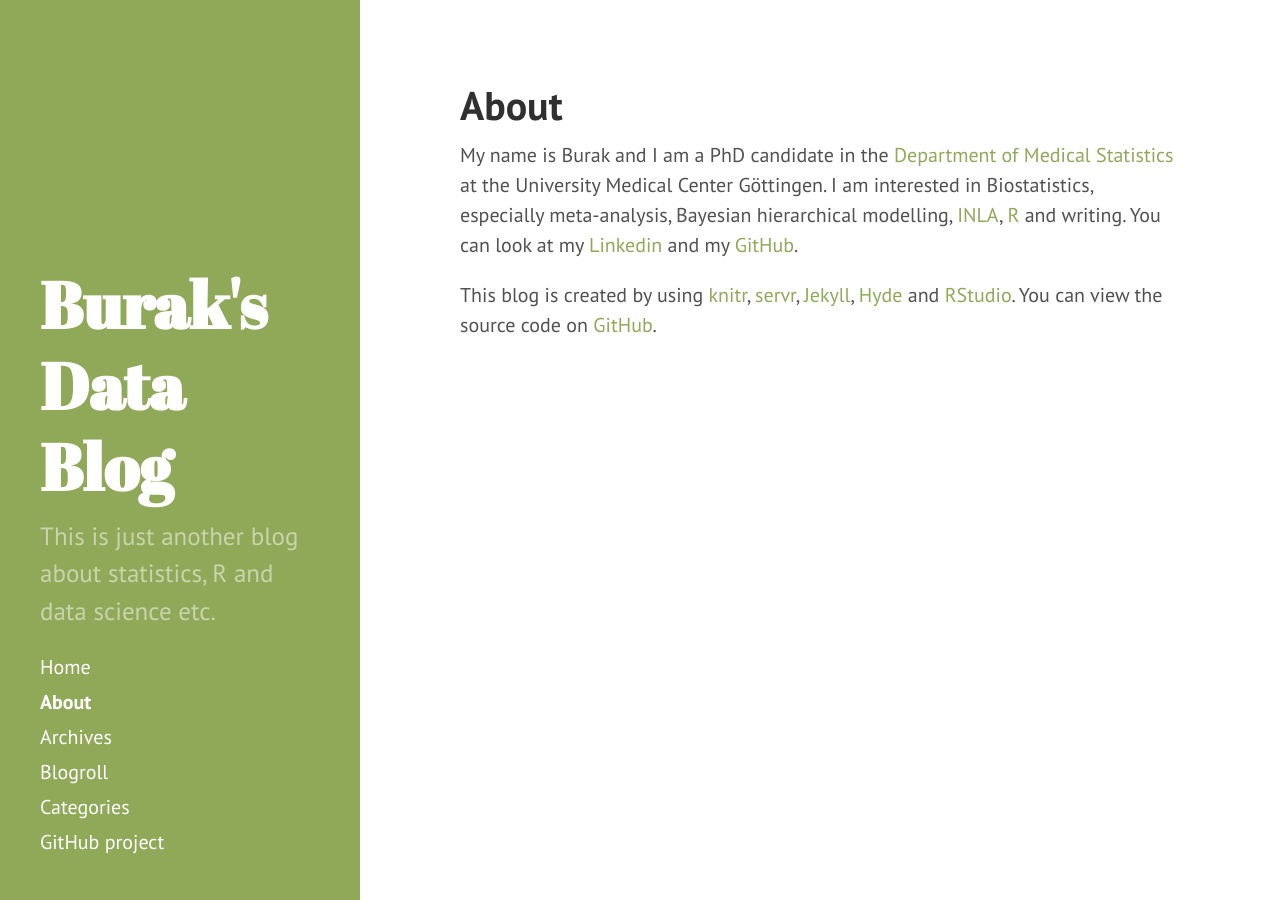
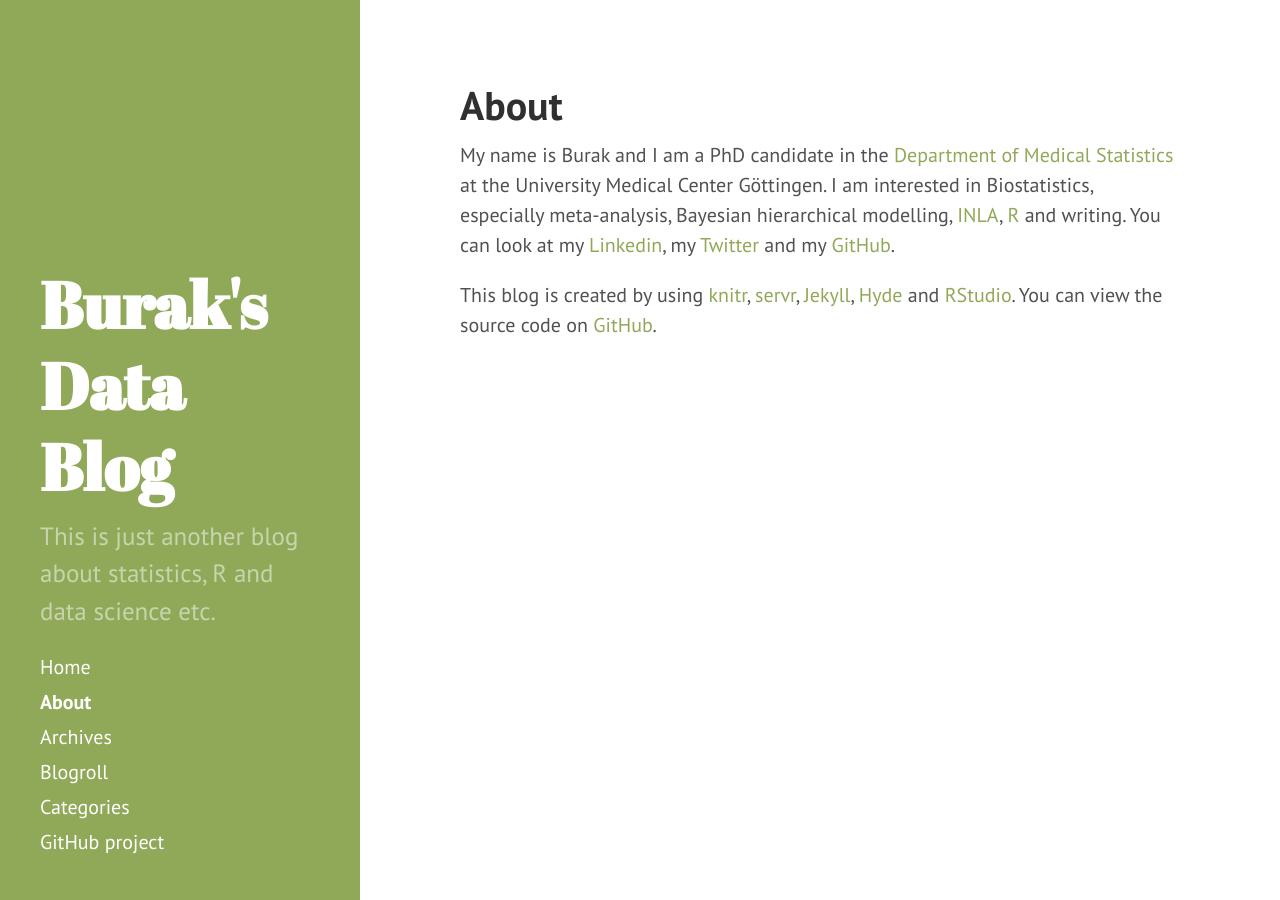
Before and after one commit to gunhanb/blog, a Jekyll site: the page built from about.md, in a window 1280 px wide. Built offline with Jekyll 4.4.1, drawn with Linux system fonts in a browser that asks for light colours; comment, search, counter and statistics services are not loaded.

Commit message:
twitter added

```diff
--- a/about.md
+++ b/about.md
@@ -4,7 +4,7 @@
 ---
 
 
-My name is Burak and I am a PhD candidate in the [Department of Medical Statistics](http://www.ams.med.uni-goettingen.de/friede-en.shtml) at the University Medical Center Göttingen. I am interested in Biostatistics, especially meta-analysis, Bayesian hierarchical modelling, [INLA](http://www.r-inla.org/home), [R](https://www.r-project.org) and writing. You can look at my [Linkedin](https://www.linkedin.com/in/burak-kursad-gunhan-008733114?trk=hp-identity-name) and my [GitHub](https://github.com/gunhanb/).
+My name is Burak and I am a PhD candidate in the [Department of Medical Statistics](http://www.ams.med.uni-goettingen.de/friede-en.shtml) at the University Medical Center Göttingen. I am interested in Biostatistics, especially meta-analysis, Bayesian hierarchical modelling, [INLA](http://www.r-inla.org/home), [R](https://www.r-project.org) and writing. You can look at my [Linkedin](https://www.linkedin.com/in/burak-kursad-gunhan-008733114?trk=hp-identity-name), my [Twitter](https://twitter.com/burak_guenhan/) and my [GitHub](https://github.com/gunhanb/).
 
 This blog is created by using [knitr](http://yihui.name/knitr/),  [servr](https://github.com/yihui/servr),
 [Jekyll](https://jekyllrb.com/), [Hyde](http://hyde.getpoole.com) and [RStudio](http://rstudio.com).
```
